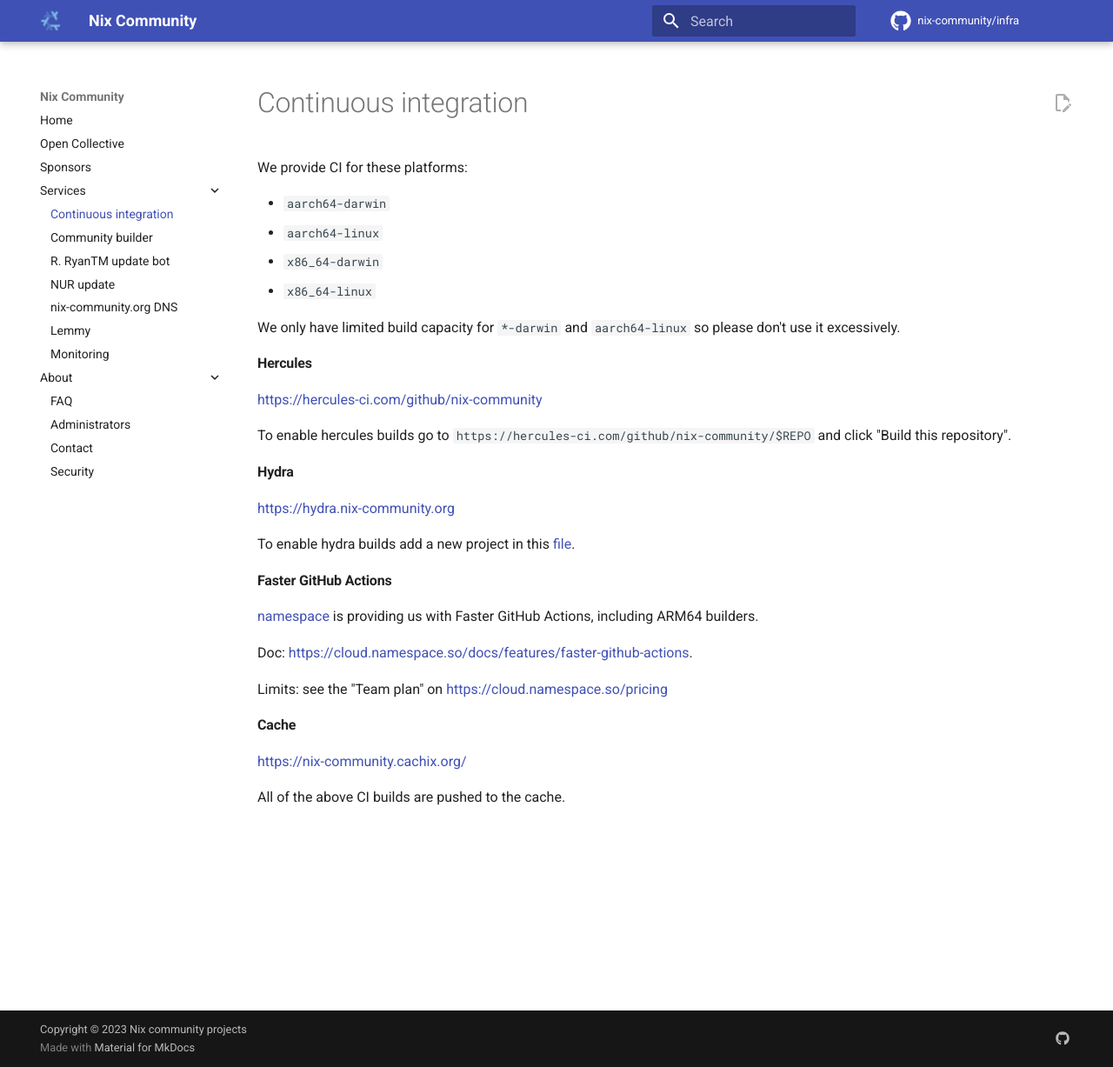
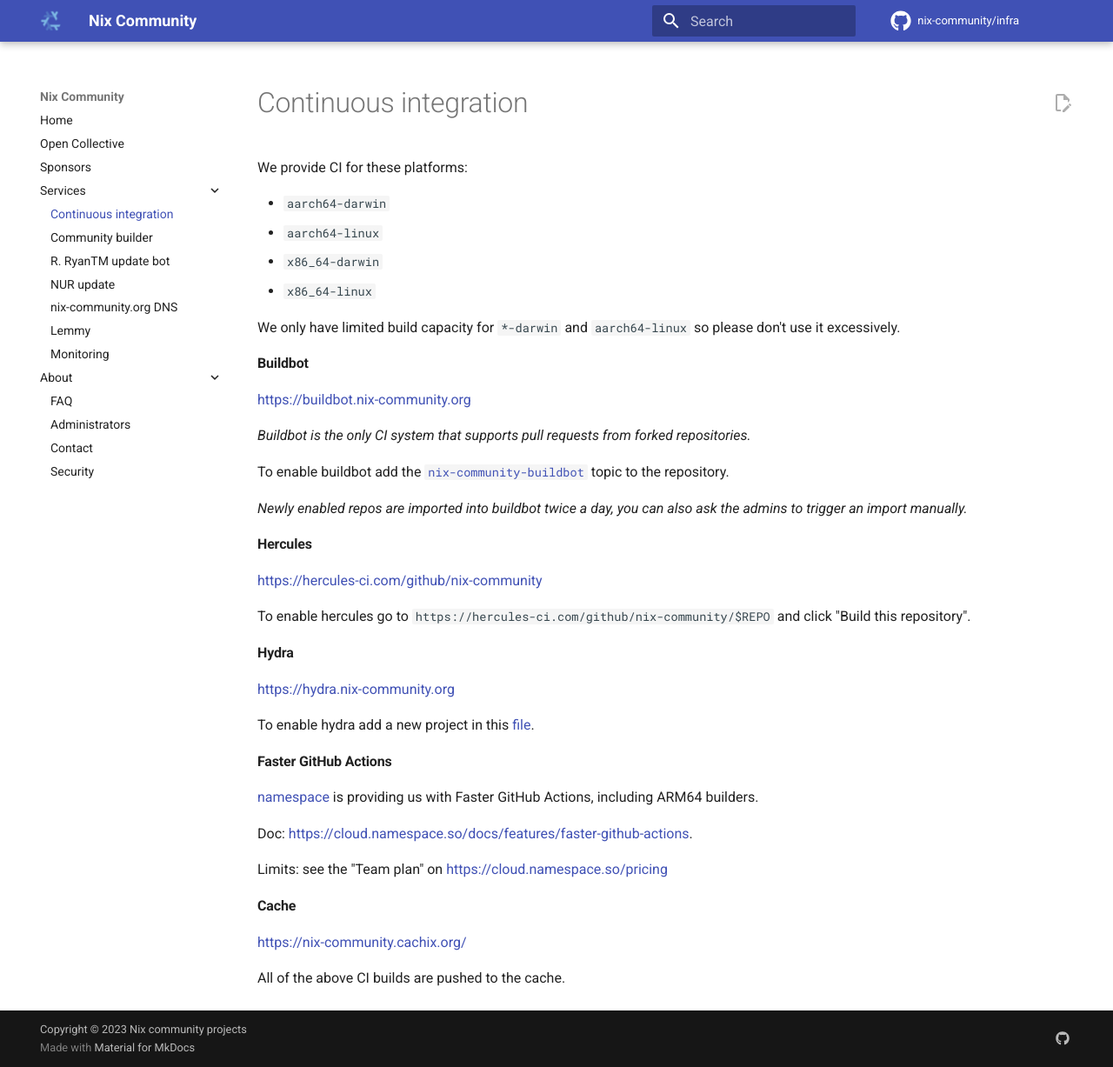
Before and after one commit to nix-community/infra, an MkDocs documentation site: the page built from docs/continuous-integration.md, in a window 1280 px wide and 1227 px high. Shown: the whole window at 87% size. Built offline with MkDocs 1.6.1 and Material for MkDocs 9.7.7, drawn with Linux system fonts in a browser that asks for light colours; comment, search, counter and statistics services are not loaded.

Commit message:
docs/continuous-integration: add buildbot

```diff
--- a/docs/continuous-integration.md
+++ b/docs/continuous-integration.md
@@ -7,17 +7,27 @@
 
 We only have limited build capacity for `*-darwin` and `aarch64-linux` so please don't use it excessively.
 
+#### Buildbot
+
+[https://buildbot.nix-community.org](https://buildbot.nix-community.org)
+
+_Buildbot is the only CI system that supports pull requests from forked repositories._
+
+To enable buildbot add the [`nix-community-buildbot`](https://github.com/topics/nix-community-buildbot) topic to the repository.
+
+_Newly enabled repos are imported into buildbot twice a day, you can also ask the admins to trigger an import manually._
+
 #### Hercules
 
 [https://hercules-ci.com/github/nix-community](https://hercules-ci.com/github/nix-community)
 
-To enable hercules builds go to `https://hercules-ci.com/github/nix-community/$REPO` and click "Build this repository".
+To enable hercules go to `https://hercules-ci.com/github/nix-community/$REPO` and click "Build this repository".
 
 #### Hydra
 
 [https://hydra.nix-community.org](https://hydra.nix-community.org)
 
-To enable hydra builds add a new project in this [file](https://github.com/nix-community/infra/blob/master/terraform/hydra-projects.tf).
+To enable hydra add a new project in this [file](https://github.com/nix-community/infra/blob/master/terraform/hydra-projects.tf).
 
 #### Faster GitHub Actions
 
```
